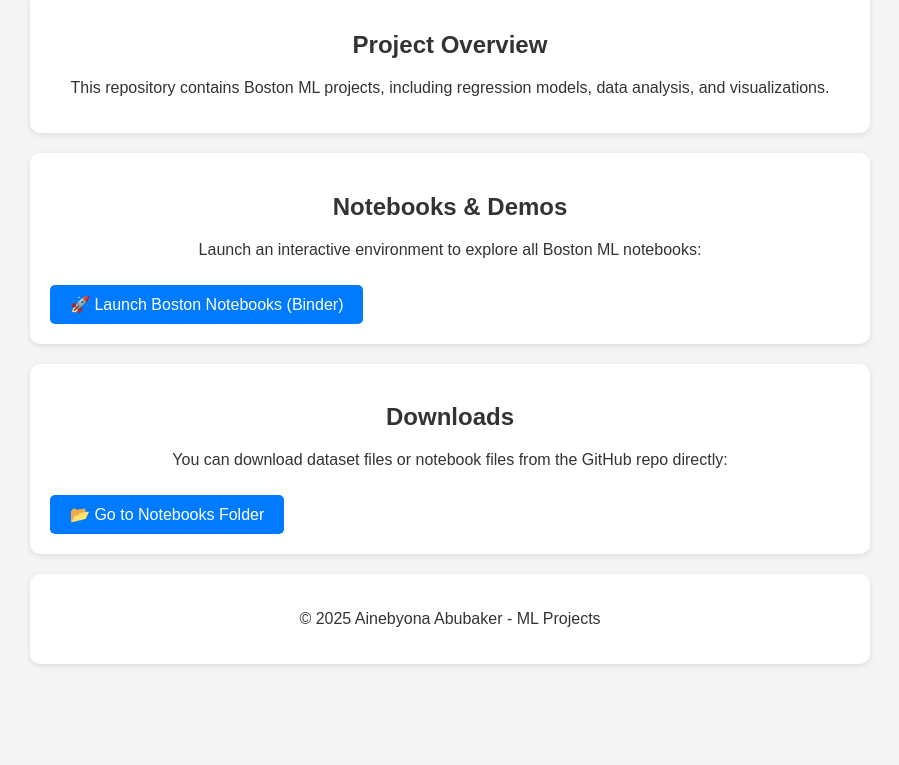
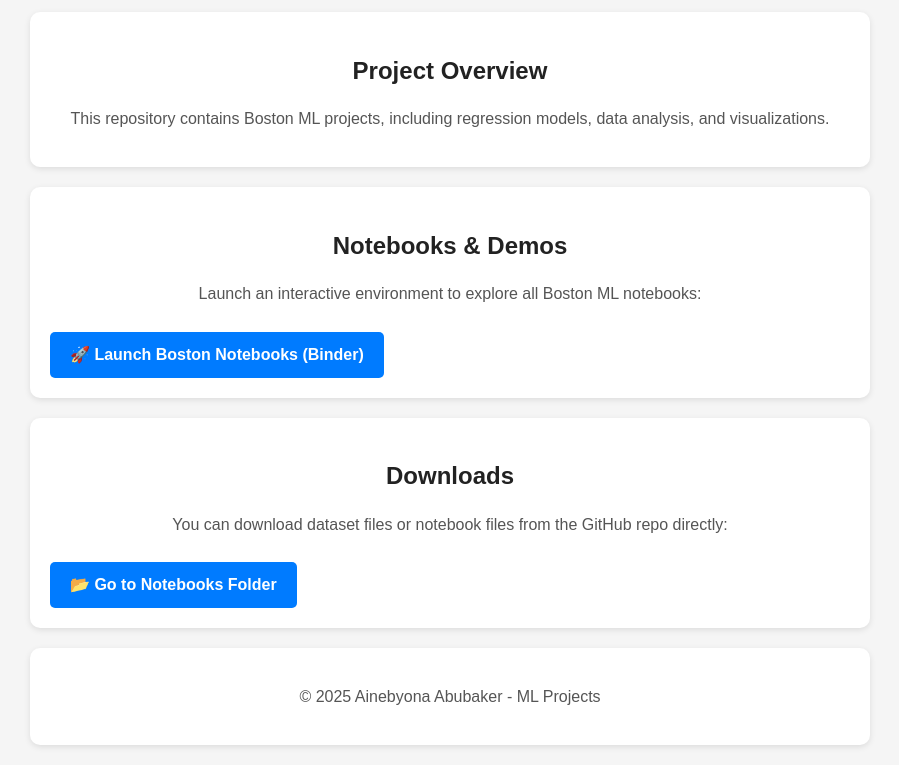
Before and after one commit to kenbaker-gif/ML-Projects, a plain HTML site: page index.html in a window 1280 px wide. Shown: the part 89-854 px from the top of the page, without its empty margins (190-1089 px from the left). Before the commit the page ends 800 px from the top, so only its background shows below. Drawn offline with Linux system fonts and the light colour scheme; files that its build step writes are made by us from their sources.

Commit message:
Create the style.css

```diff
--- /dev/null
+++ b/Files/style.css
@@ -0,0 +1,64 @@
+/* --- General Body & Font --- */
+body {
+  font-family: 'Helvetica Neue', Arial, sans-serif;
+  background-color: #f9f9f9;
+  color: #333;
+  margin: 0;
+  padding: 0;
+  line-height: 1.6;
+}
+
+/* --- Container for Sections --- */
+.section {
+  background-color: #fff;
+  max-width: 900px;
+  margin: 30px auto;
+  padding: 25px 30px;
+  border-radius: 10px;
+  box-shadow: 0 2px 6px rgba(0,0,0,0.05);
+}
+
+/* --- Headings --- */
+h1, h2 {
+  color: #222;
+  text-align: center;
+  margin-bottom: 15px;
+}
+
+h1 {
+  margin-top: 30px;
+}
+
+/* --- Paragraphs --- */
+p {
+  text-align: center;
+  font-size: 1rem;
+  margin-bottom: 15px;
+  color: #555;
+}
+
+/* --- Buttons --- */
+.btn {
+  display: inline-block;
+  text-decoration: none;
+  padding: 12px 25px;
+  margin-top: 15px;
+  border-radius: 6px;
+  background-color: #007bff;
+  color: #fff;
+  font-weight: 600;
+  transition: background 0.3s ease, transform 0.2s ease;
+}
+
+.btn:hover {
+  background-color: #0056b3;
+  transform: translateY(-2px);
+}
+
+/* --- Footer --- */
+footer {
+  text-align: center;
+  padding: 20px;
+  font-size: 0.9rem;
+  color: #777;
+}
--- a/index.html
+++ b/index.html
@@ -3,6 +3,7 @@
 <head>
   <meta charset="UTF-8">
   <meta name="viewport" content="width=device-width, initial-scale=1.0">
+  <link rel="stylesheet" href="style.css">
   <title>ML Projects - Boston Notebooks</title>
   <style>
     body {
```
